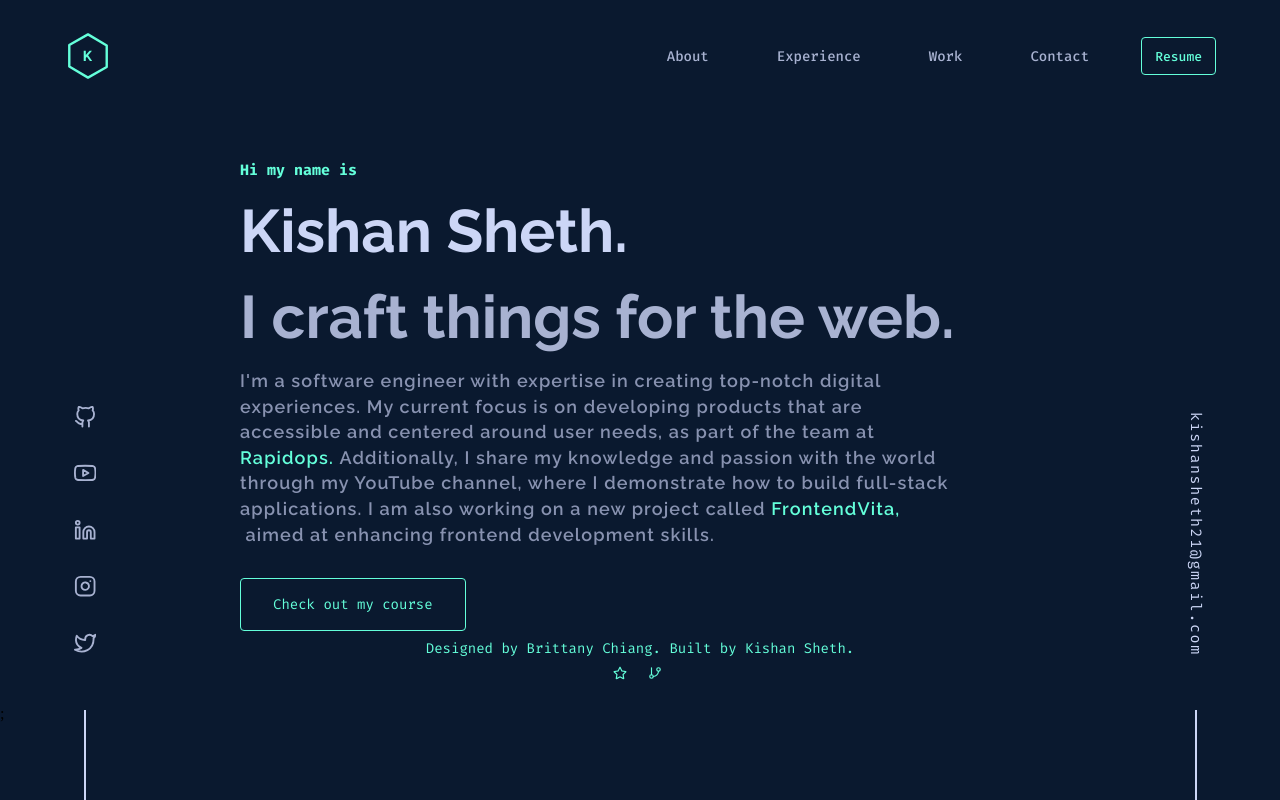
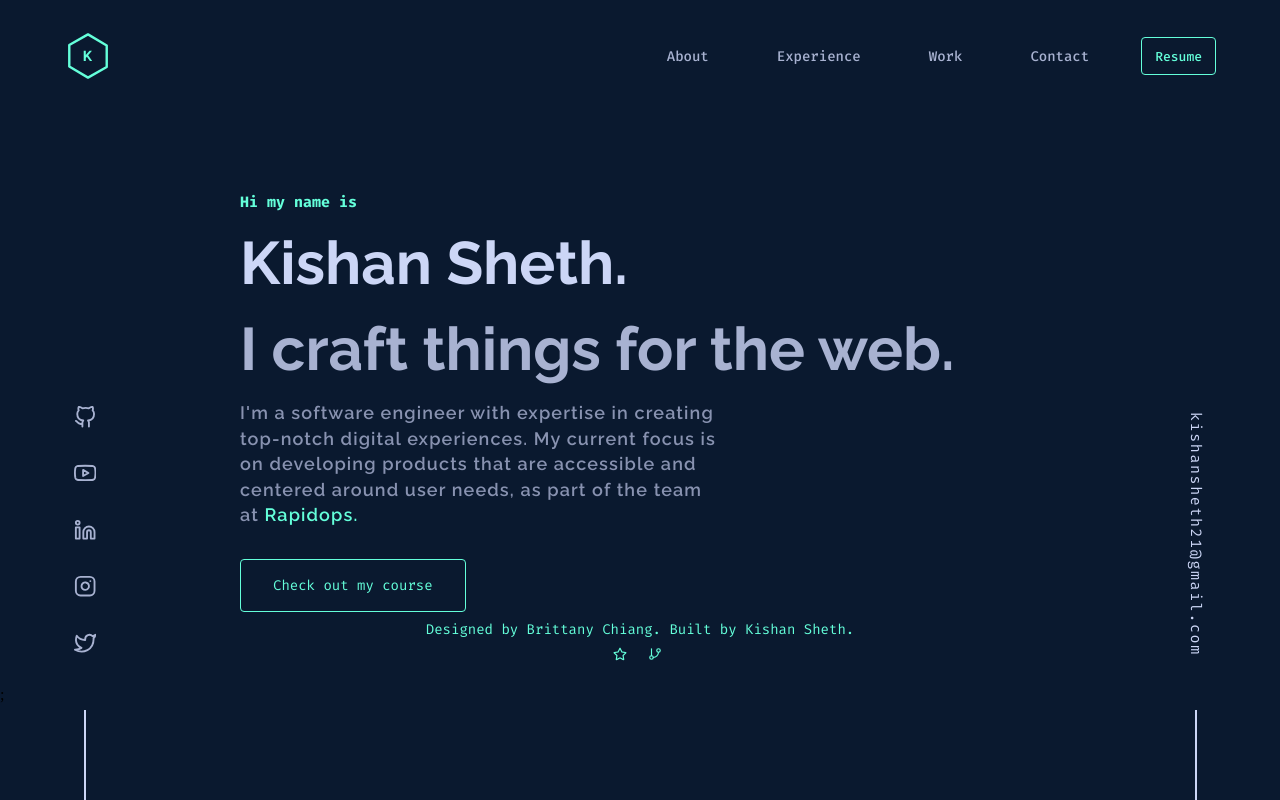
Before and after one commit to koolkishan/nextjs-portfolio, a Next.js app: page / in a window 1280 px wide. Built offline with nearby package versions, Linux system fonts and the light colour scheme; no server answers.

Commit message:
Removed hero text.

```diff
--- a/src/scss/sections/_hero.scss
+++ b/src/scss/sections/_hero.scss
@@ -1,6 +1,6 @@
 .hero {
   margin: 0 15rem;
-  margin-top: 3rem;
+  margin-top: 5rem;
   display: flex;
   flex-direction: column;
   align-items: flex-start;
@@ -20,7 +20,7 @@
   }
   &-text {
     color: var(--slate);
-    margin-right: 10%;
+    margin-right: 40%;
     font-size: 18px;
     letter-spacing: 0.07rem;
     line-height: 1.6rem;
--- a/src/sections/Hero.tsx
+++ b/src/sections/Hero.tsx
@@ -17,13 +17,6 @@ function Hero() {
         <Link href="https://rapidops.com" target="_blank" className="link">
           Rapidops.
         </Link>
-        &nbsp;Additionally, I share my knowledge and passion with the world
-        through my YouTube channel, where I demonstrate how to build full-stack
-        applications. I am also working on a new project called&nbsp;
-        <Link className="link" target="_blank" href="https://frontendvita.com">
-          FrontendVita,
-        </Link>
-        &nbsp;aimed at enhancing frontend development skills.
       </p>
       <div className="hero-button">
         <Button
```
